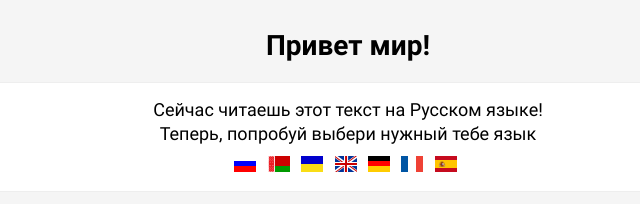
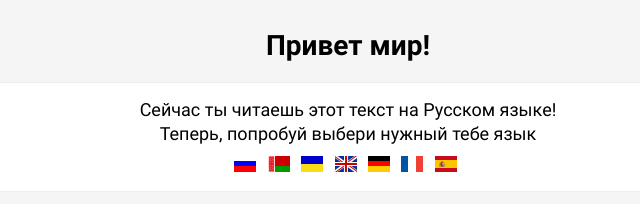
Before and after one commit to ImFuryPro/JustLiveTranslate, a plain HTML site: page index.html in a window 1280 px wide. Shown: the top 204 px of the page, 292-932 px from the left. Drawn offline with Linux system fonts and the light colour scheme.

Commit message:
Update index.html

```diff
--- a/index.html
+++ b/index.html
@@ -10,7 +10,7 @@
             <div class="mainContent">
                 <h1 word="title">Привет мир!</h1>
                 <div class="block middleText fontSize18">
-                    <p word="text">Сейчас читаешь этот текст на Русском языке!<br />Теперь, попробуй выбери нужный тебе язык</p>
+                    <p word="text">Сейчас ты читаешь этот текст на Русском языке!<br />Теперь, попробуй выбери нужный тебе язык</p>
                     <div id="languages" class="languages">
                         <a id="ru" href="#" onclick="return false;"><img src="./images/icons/flags/24/Russia.png"></a>
                         <a id="be" href="#" onclick="return false;"><img src="./images/icons/flags/24/Belarus.png"></a>
```
